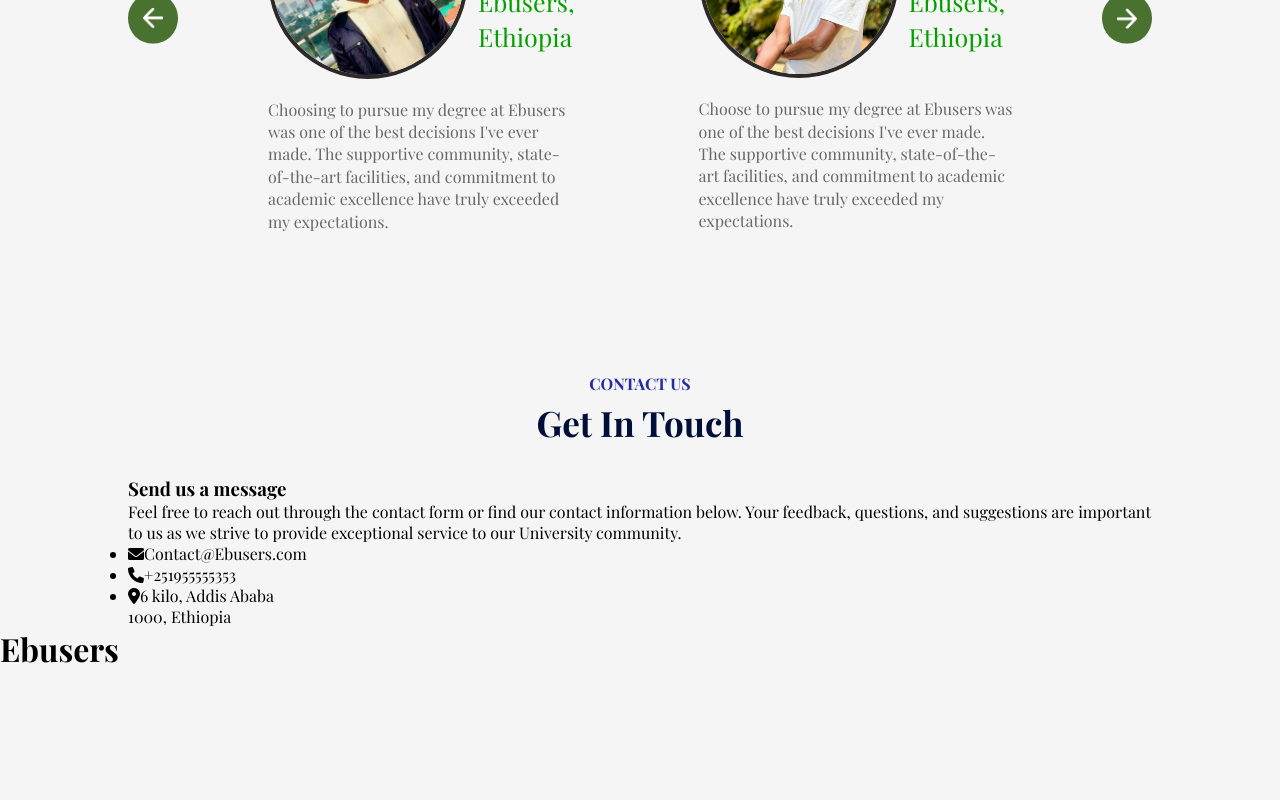
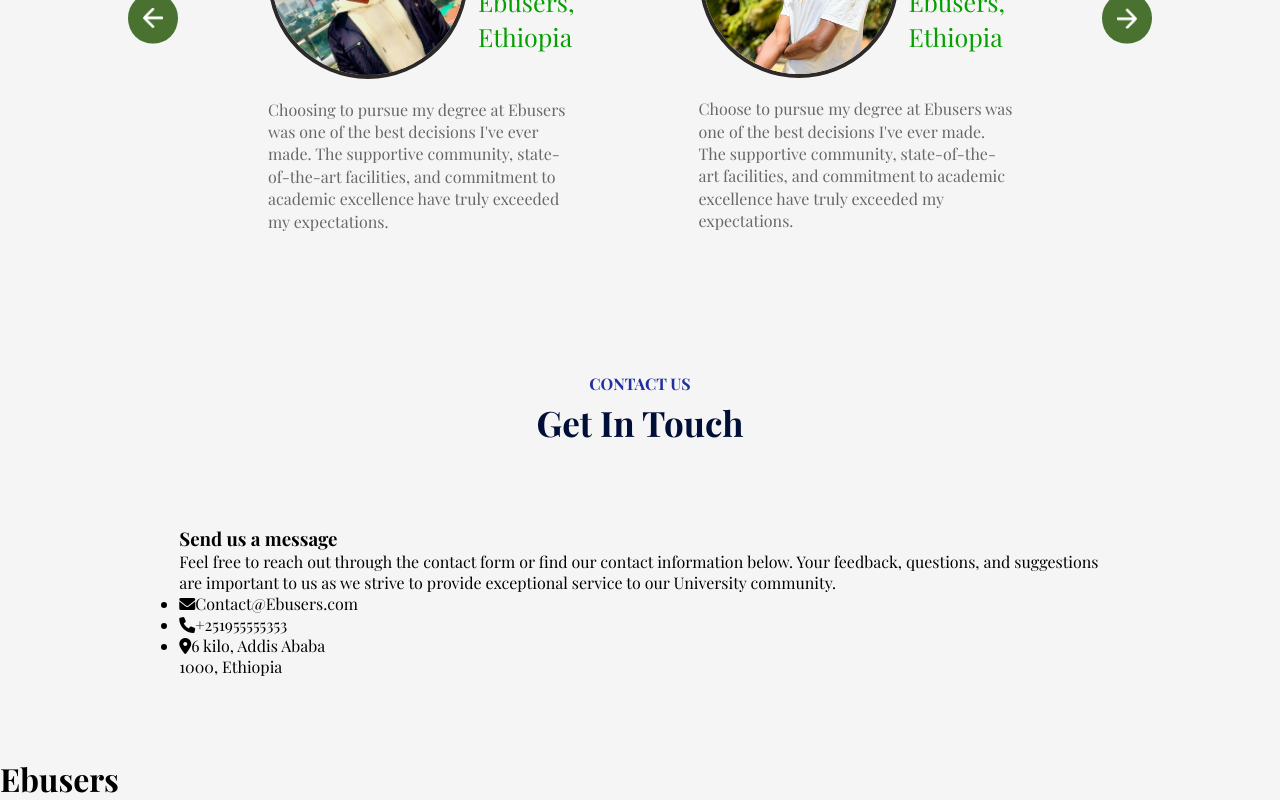
Before and after one commit to Tolegithub7/React, a React (Vite) app in the folder Ebusers/: page / in a window 1280 px wide. Shown: the part 3150-3950 px from the top of the page. Before the commit the page ends 3820 px from the top, so only its background shows below. Built offline with nearby package versions, Linux system fonts and the light colour scheme; a web font is replaced by a local one.

Commit message:
started with contact.css

```diff
--- a/Ebusers/src/Components/Contact/Contact.css
+++ b/Ebusers/src/Components/Contact/Contact.css
@@ -0,0 +1,7 @@
+.contact {
+  margin: 80px auto;
+  max-width: 90%;
+  display: flex;
+  align-items: center;
+  justify-content: space-between;
+}
```
